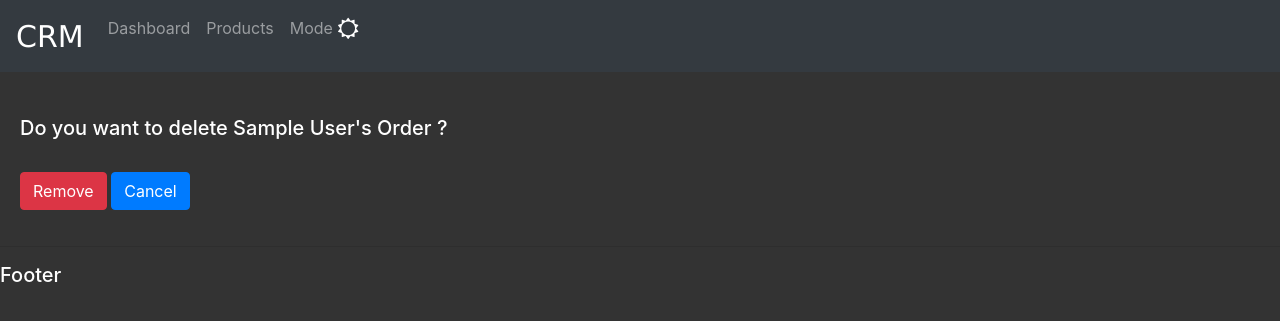
After one commit to sudharsan004/crm, a Django app: page /delete_order/1/ in a window 1280 px wide. The commit adds this page. Shown: the top 321 px of the page. Run offline with Django 3.2, Linux system fonts and the light colour scheme; tables that the repository leaves empty hold one stand-in row (values such as "Sample post"); some libraries are stand-ins or nearby versions.

Commit message:
add delete order functionality

```diff
--- a/crm/accounts/urls.py
+++ b/crm/accounts/urls.py
@@ -6,4 +6,5 @@ urlpatterns = [
     path('customer/<str:pk>/', views.customer, name="customer"),
     path('create_order/', views.createOrder, name="create_order"),
     path('update_order/<str:pk>/', views.updateOrder, name="update_order"),
+    path('delete_order/<str:pk>/', views.deleteOrder, name="delete_order"),
 ]
--- a/crm/accounts/views.py
+++ b/crm/accounts/views.py
@@ -61,8 +61,17 @@ def updateOrder(request, pk):
     form = OrderForm(instance=order)
     context = {'form': form}
     if request.method == 'POST':
-        form = OrderForm(request.POST)
+        form = OrderForm(request.POST, instance=order)
         if form.is_valid():
             form.save()
             return redirect('home')
     return render(request, 'accounts/order_form.html', context)
+
+
+def deleteOrder(request, pk):
+    order = Order.objects.get(id=pk)
+    context = {'order': order}
+    if request.method == 'POST':
+        order.delete()
+        return redirect('home')
+    return render(request, 'accounts/delete.html', context)
--- a/crm/templates/accounts/customer.html
+++ b/crm/templates/accounts/customer.html
@@ -101,8 +101,8 @@
                     </td>
                     <td>{{order.date_created}}</td>
                     <td>{{order.status}}</td>
-                    <td><a href="">Update</a></td>
-                    <td><a href="">Remove</a></td>
+                    <td><a class="btn btn-sm btn-info" href="{% url 'update_order' order.id %}">Update</a></td>
+                    <td><a class="btn btn-sm btn-danger" href="{% url 'delete_order' order.id %}">Remove</a></td>
 
                 </tr>
 
--- a/crm/templates/accounts/dashboard.html
+++ b/crm/templates/accounts/dashboard.html
@@ -58,7 +58,7 @@
                     <td>{{order.date_created}}</td>
                     <td>{{order.status}}</td>
                     <td><a class="btn btn-sm btn-info" href="{% url 'update_order' order.id %}">Update</a></td>
-                    <td><a class="btn btn-sm btn-danger" href="">Remove</a></td>
+                    <td><a class="btn btn-sm btn-danger" href="{% url 'delete_order' order.id %}">Remove</a></td>
                 </tr>
 
                 {% endfor %}
--- /dev/null
+++ b/crm/templates/accounts/delete.html
@@ -0,0 +1,20 @@
+{% extends 'accounts/base.html' %}
+
+{% block content %}
+<br>
+<div class="row">
+    <div class="col-md-6">
+        <div class=" card-body">
+            <h5>Do you want to delete {{order|title}} ?</h5>
+            <br>
+            <form action="" method="post">
+                {% csrf_token %}
+                <input class="btn btn-danger" type="submit" value="Remove">
+
+                <a class="btn btn-primary btn-md" href="{% url 'home' %}">Cancel</a>
+            </form>
+        </div>
+    </div>
+</div>
+
+{% endblock %}
```
Also changed, not shown: crm/templates/message.html (added).
